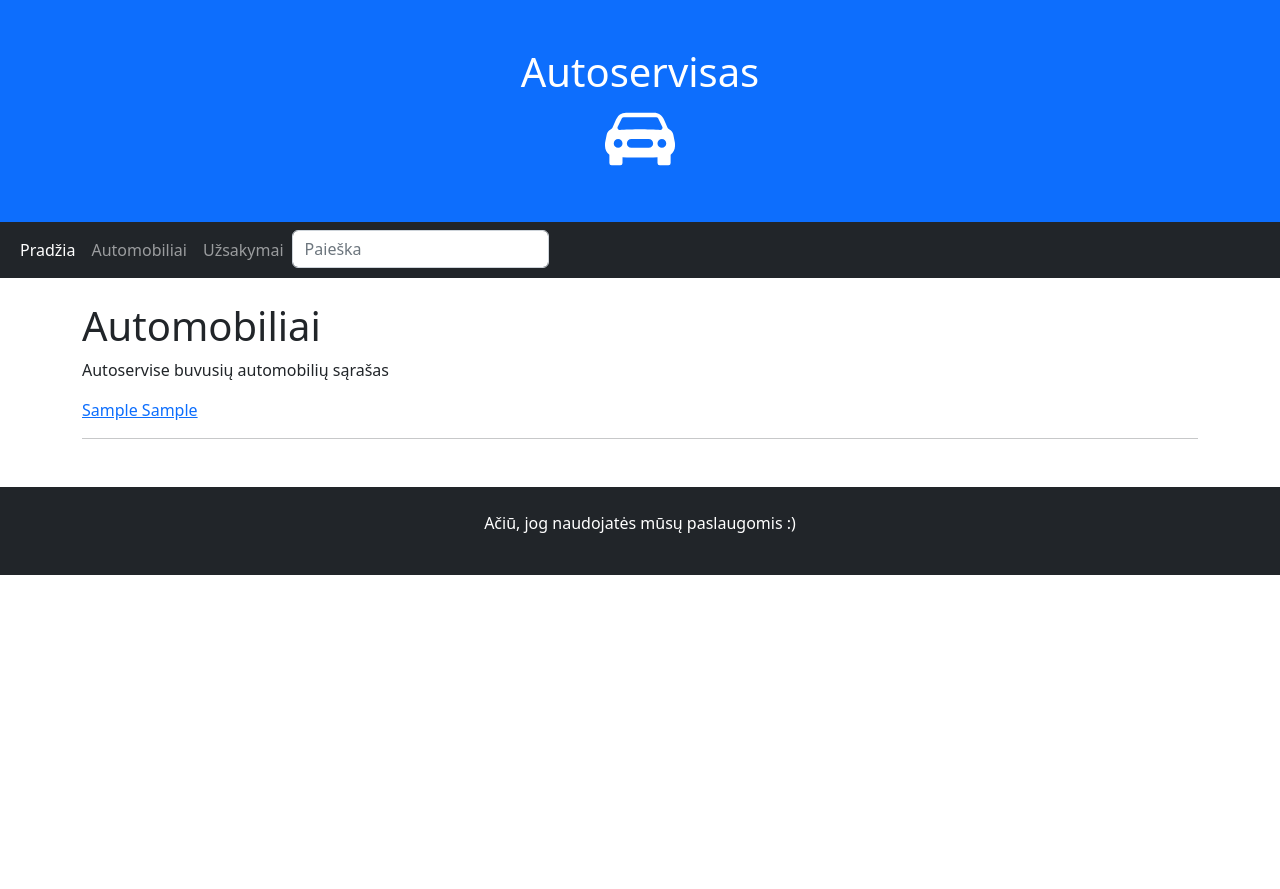
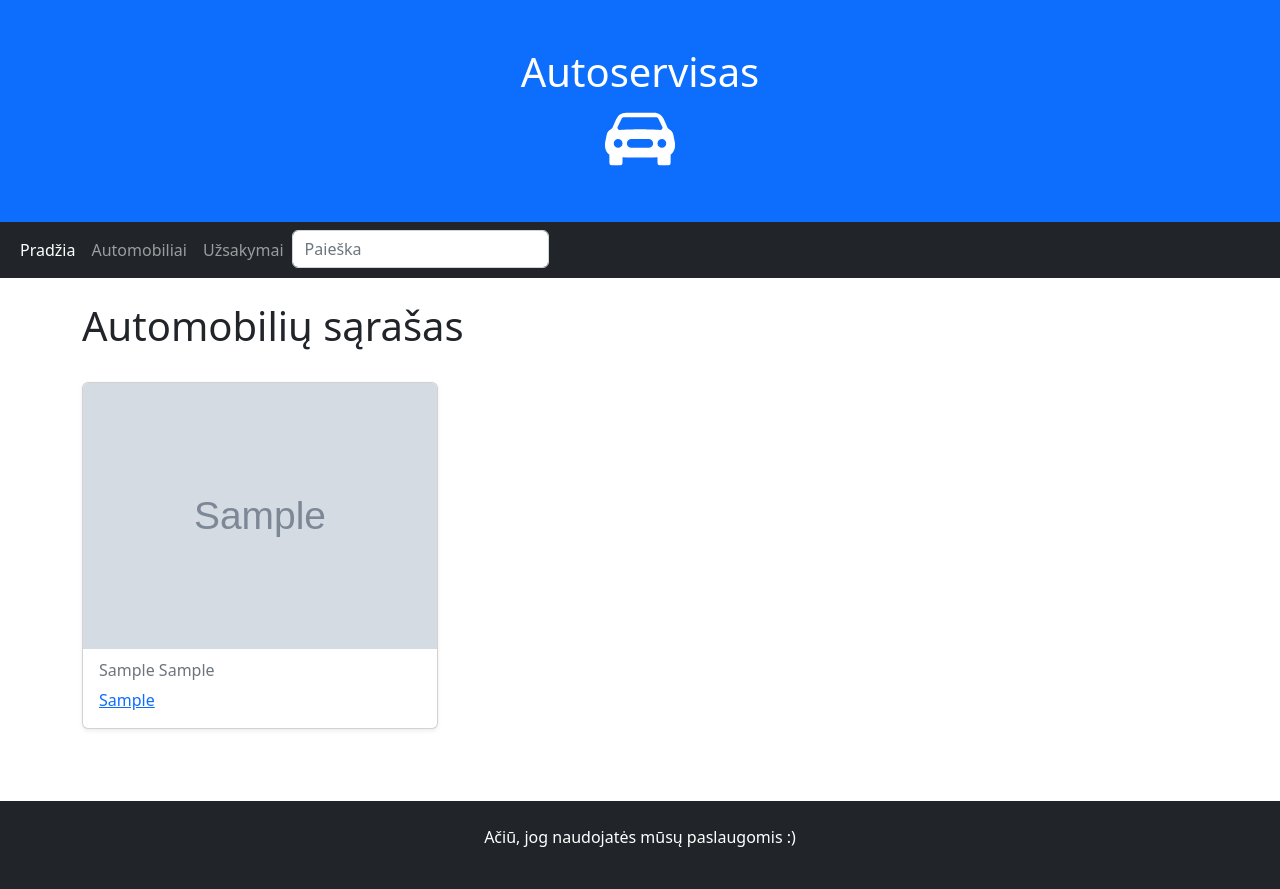
Before and after one commit to TomaDovydene/Autoservice_Django, a Django app: page /autoservice/vehicles/ in a window 1280 px wide. Before the commit the page ends 575 px from the top, so only its background shows below. Run offline with Django 4.2, Linux system fonts and the light colour scheme; tables that the repository leaves empty hold one stand-in row (values such as "Sample post"); grey boxes marked "Sample" are stand-in pictures.

Commit message:
Idėtos auto foto

```diff
--- a/mysite/autoservice/templates/vehicle.html
+++ b/mysite/autoservice/templates/vehicle.html
@@ -3,7 +3,12 @@
 {% block "title" %}Automobilis{% endblock%}
 
 {% block "content" %}
+
 <h1>Automobilis:</h1>
+
+{% load static %}
+<img src="{{ vehicle.cover.url }}" style="margin-bottom: 20px; max-width: 20%">
+
 <ul>
     <li><strong>Savininkas: </strong>{{ vehicle.owner_name}}</li>
     <li><strong>Automobilio modelis: </strong>{{ vehicle.vehicle_model}}</li>
--- a/mysite/autoservice/templates/vehicles.html
+++ b/mysite/autoservice/templates/vehicles.html
@@ -3,15 +3,39 @@
 {% block "title" %}Automobiliai{% endblock%}
 
 {% block "content" %}
-<h1>Automobiliai</h1>
-<p>Autoservise buvusių automobilių sąrašas</p>
-{% for vehicle in vehicles %}
-<a href="{% url 'vehicle' vehicle.id %}">
-    <p>{{ vehicle.vehicle_model }}</p>
-</a>
-<hr>
+<!--<h1>Automobiliai</h1>-->
+<!--<p>Autoservise buvusių automobilių sąrašas</p>-->
+<!--{% for vehicle in vehicles %}-->
+<!--<a href="{% url 'vehicle' vehicle.id %}">-->
+<!--    <p>{{ vehicle.vehicle_model }}</p>-->
+<!--</a>-->
+<!--<hr>-->
 
-{% endfor %}
+<!--{% endfor %}-->
+
+{% load static %}
+    <h1>Automobilių sąrašas</h1></br>
+    {% if vehicles %}
+    <div class="row">
+      {% for vehicle in vehicles %}
+        <div class="col-md-4 d-flex align-items-stretch">
+          <div class="card mb-4 shadow-sm">
+            {% if vehicle.cover %}
+              <img src="{{ vehicle.cover.url }}" class="card-img-top" alt="...">
+            {% else %}
+              <img src="{% static 'img/no-image.png' %}" class="card-img-top">
+            {% endif %}
+            <div class="card-body">
+              <h6 class="card-subtitle mb-2 text-muted">{{ vehicle.vehicle_model }}</h6>
+              <p class="card-text"><a href="{{ vehicle.id }}">{{ vehicle.plate }}</a></p>
+            </div>
+          </div>
+        </div>
+      {% endfor %}
+    </div>
+    {% else %}
+      <p>Autoservise nėra automobilių.</p>
+    {% endif %}
 
 <div class="container puslapiai">
     <nav aria-label="...">
```
